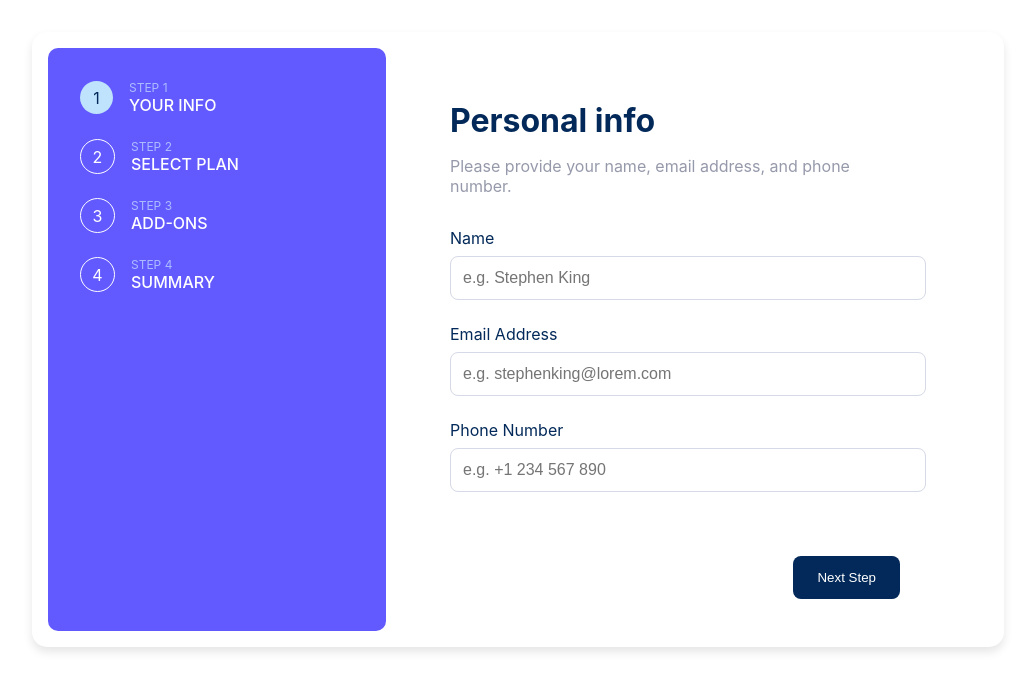
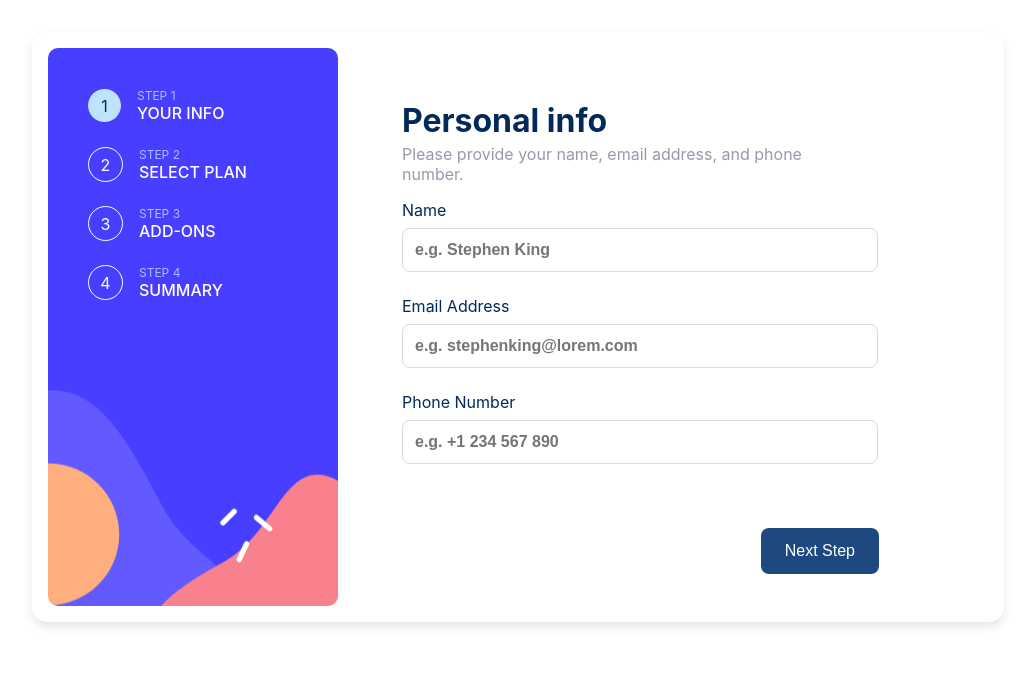
Before and after one commit to AbhirajkarBajpai/MultiStepForm, a React (Create React App) app: page / in a window 1280 px wide. Shown: the top 690 px of the page, without its empty margins (122-1157 px from the left). Built offline with nearby package versions, Linux system fonts and the light colour scheme.

Commit message:
feat: design step1 fixed

```diff
--- a/src/styles/FormScreen.module.css
+++ b/src/styles/FormScreen.module.css
@@ -16,12 +16,12 @@
   .title {
     color: #022959;
     font-size: 2rem;
-    margin-bottom: 0.5rem;
+    margin-bottom: -0.75rem;
   }
 
   .description {
     color: #9699aa;
-    margin-bottom: 2rem;
+    /* margin-bottom: 2rem; */
   }
 
   .form {
@@ -50,6 +50,7 @@
     border: 1px solid #d6d9e6;
     border-radius: 8px;
     font-size: 1rem;
+    font-weight: 600;
   }
 
   .input:focus {
@@ -61,6 +62,7 @@
     display: flex;
     justify-content: space-between;
     margin-top: 4rem;
+    width: 100%;
   }
 
   .button {
@@ -71,9 +73,12 @@
   }
 
   .nextButton {
-    background: #022959;
+    background: #1d4980;
+    font-size: 1rem;
     color: white;
     border: none;
+    position: relative;
+    left: 6%;
   }
 
   .backButton {
--- a/src/styles/Sidebar.module.css
+++ b/src/styles/Sidebar.module.css
@@ -1,9 +1,13 @@
 .sidebar {
-    background-color: #6259ff;
-    padding: 2rem;
-    border-radius: 10px;
-    color: white;
-    width: 274px;
+  background-image: url(../assets/images/bg-sidebar-desktop.svg);
+  background-size: cover;
+  background-position: center;
+  background-repeat: no-repeat;
+  padding: 2.5rem;
+  border-radius: 10px;
+  color: white;
+  width: 210px;
+  height: auto;
   }
 
   .step {
```
